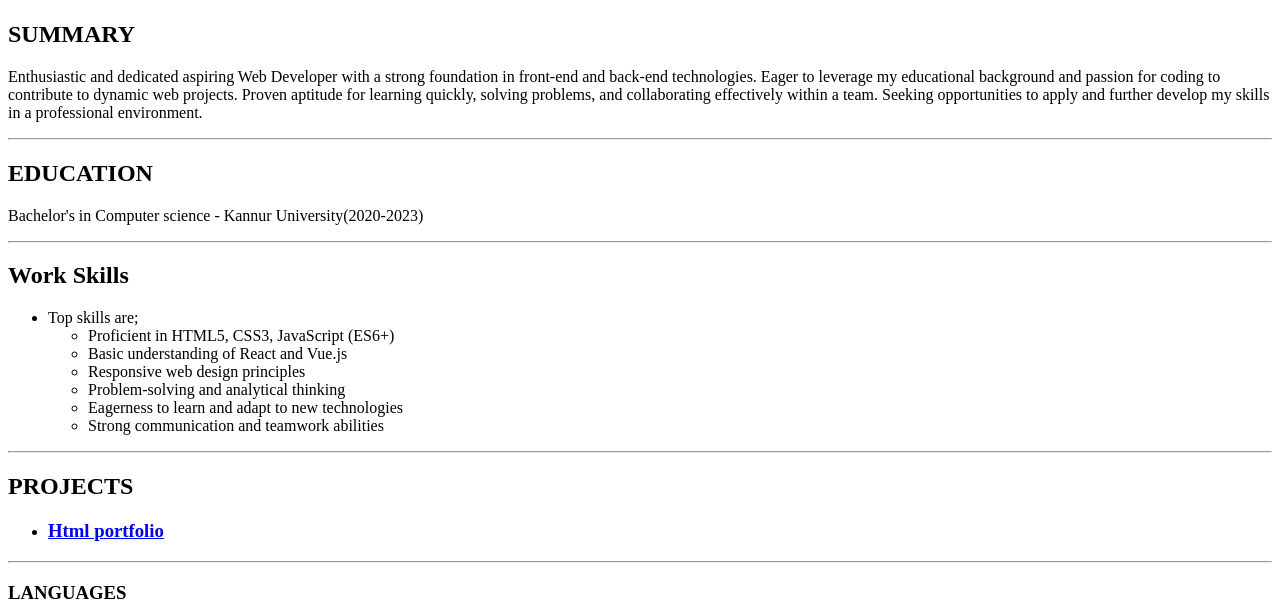
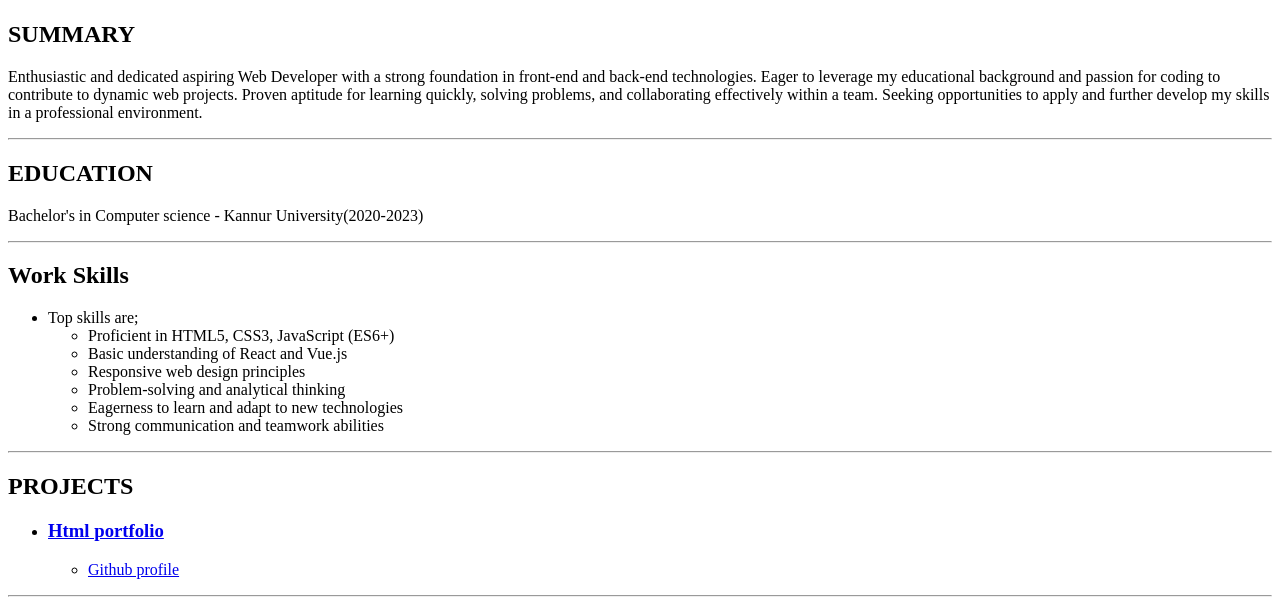
Before and after one commit to deepukarthik/My-resume, a plain HTML site: page index.html in a window 1280 px wide. Shown: the part 158-771 px from the top of the page. Drawn offline with Linux system fonts and the light colour scheme.

Commit message:
Update index.html

```diff
--- a/index.html
+++ b/index.html
@@ -29,6 +29,9 @@
     <h2>PROJECTS</h2>
     <ul>
     <li><h3><a href="https://deepukarthik.github.io/html-portfolio/">Html portfolio</a></h3></li>
+    <ul>
+    <li><a href="https://github.com/deepukarthik">Github profile</a></li>
+    </ul>
     </ul>
     <hr />
     <h3>LANGUAGES</h3>
```
